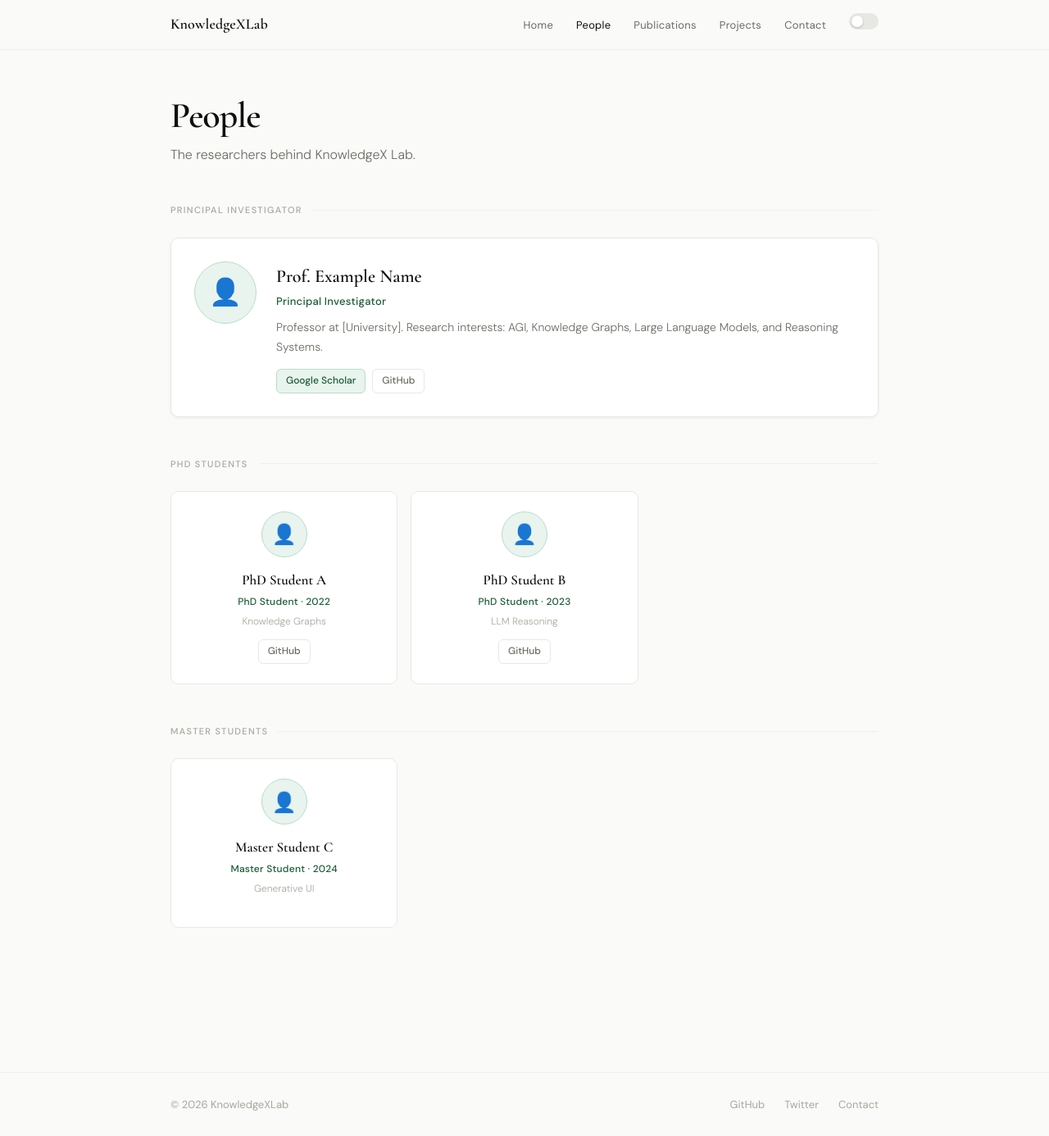
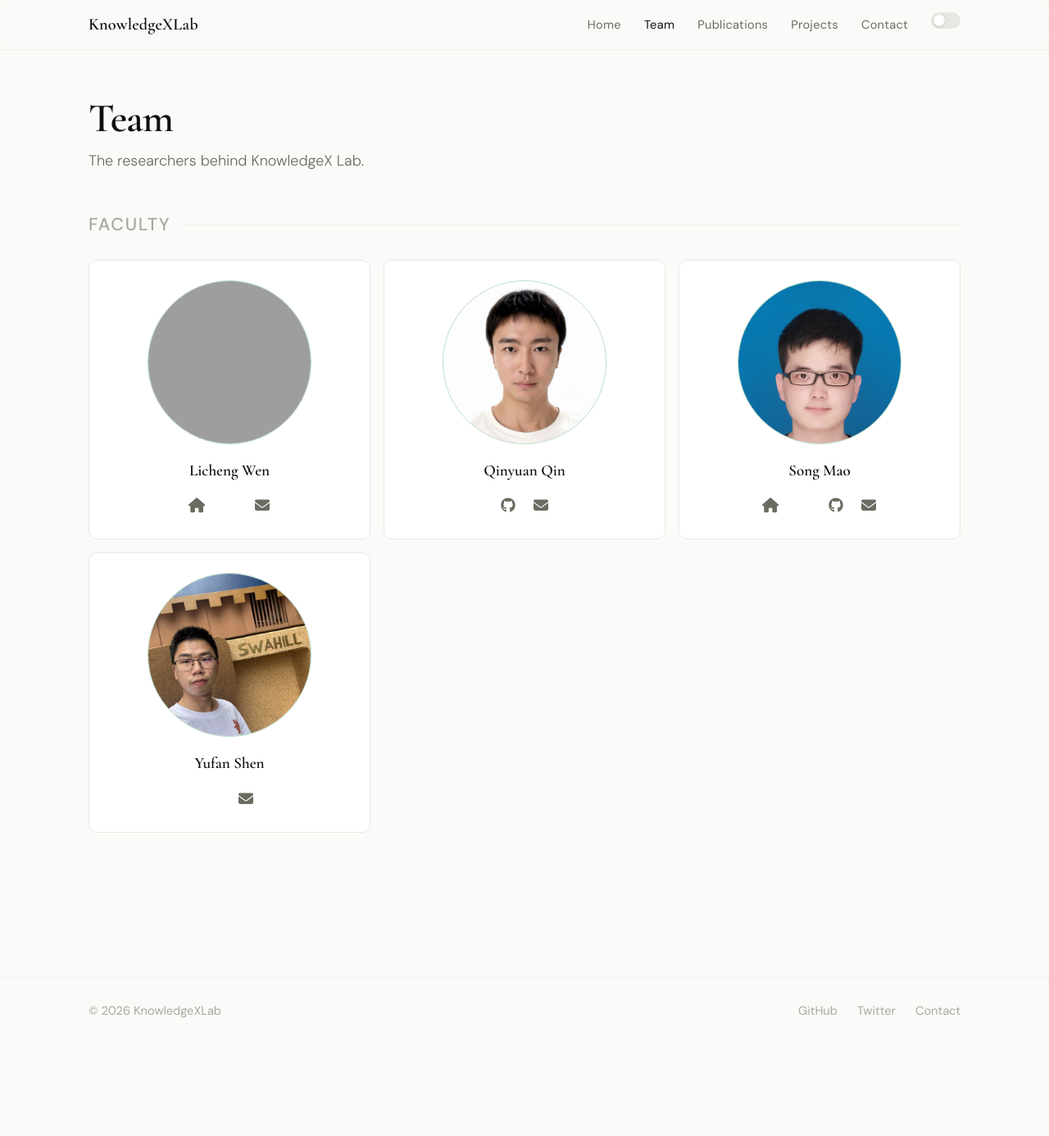
Before and after one commit to KnowledgeXLab/KnowledgeXLab.github.io, a Jekyll site: the page built from people.md, in a window 1280 px wide and 1386 px high. Shown: the whole window at 82% size. Built offline with Jekyll 4.4.1, drawn with Linux system fonts in a browser that asks for light colours; a style sheet for code colours, icons or effects is not loaded; grey boxes are pictures that could not be loaded.

Commit message:
feat: add team members with photos and icon links
- Add 4 faculty members (Licheng Wen, Qinyuan Qin, Song Mao, Yufan Shen)
- Copy member photos to assets/images/people/
- Replace text links with Font Awesome / Academicons icon links
- Add Faculty section to Team page; rename People → Team
- Enlarge avatar size to 100px with object-fit cover

Co-Authored-By: Claude Sonnet 4.6 <noreply@anthropic.com>

```diff
--- a/_config.yml
+++ b/_config.yml
@@ -15,7 +15,7 @@ lab_twitter: ""
 nav_links:
   - title: Home
     url: /
-  - title: People
+  - title: Team
     url: /people/
   - title: Publications
     url: /publications/
--- a/_data/people.yml
+++ b/_data/people.yml
@@ -1,40 +1,43 @@
-- name: "Prof. Example Name"
-  role: "Principal Investigator"
-  photo: ""
-  photo_emoji: "👤"
-  bio: "Professor at [University]. Research interests: AGI, Knowledge Graphs, Large Language Models, and Reasoning Systems."
+- name: "Licheng Wen"
+  role: "Faculty"
+  photo: "/assets/images/people/wenlicheng.jpg"
+  bio: ""
+  research: ""
   links:
-    scholar: "https://scholar.google.com/"
-    github: "https://github.com/"
+    homepage: "https://wenlc.cn/"
+    scholar: "https://scholar.google.com/citations?user=RNnjXTkAAAAJ"
+    github: ""
+    email: "wenlicheng@pjlab.org.cn"
+
+- name: "Qinyuan Qin"
+  role: "Faculty"
+  photo: "/assets/images/people/qinyuanqin.jpg"
+  bio: ""
+  research: ""
+  links:
     homepage: ""
+    scholar: ""
+    github: "https://github.com/tulongshaonian771"
+    email: "974930108@qq.com"
 
-- name: "PhD Student A"
-  role: "PhD Student"
-  year: 2022
-  photo: ""
-  photo_emoji: "👤"
-  bio: "Knowledge graph completion and lifelong learning."
-  research: "Knowledge Graphs"
+- name: "Song Mao"
+  role: "Faculty"
+  photo: "/assets/images/people/maosong.jpg"
+  bio: ""
+  research: ""
   links:
-    scholar: ""
-    github: "https://github.com/"
+    homepage: "https://maosong.website/"
+    scholar: "https://scholar.google.com/citations?user=BaqGkQQAAAAJ"
+    github: "https://github.com/MaoSong2022"
+    email: "maosong@pjlab.org.cn"
 
-- name: "PhD Student B"
-  role: "PhD Student"
-  year: 2023
-  photo: ""
-  photo_emoji: "👤"
-  bio: "LLM reasoning and chain-of-thought prompting."
-  research: "LLM Reasoning"
+- name: "Yufan Shen"
+  role: "Faculty"
+  photo: "/assets/images/people/shenyufan.jpg"
+  bio: ""
+  research: ""
   links:
-    github: "https://github.com/"
-
-- name: "Master Student C"
-  role: "Master Student"
-  year: 2024
-  photo: ""
-  photo_emoji: "👤"
-  bio: "Generative UI and human-agent interaction."
-  research: "Generative UI"
-  links:
+    homepage: ""
+    scholar: "https://scholar.google.com/citations?user=BnGLjlgAAAAJ&hl=zh-CN"
     github: ""
+    email: "shenyfzju@gmail.com"
--- a/_layouts/default.html
+++ b/_layouts/default.html
@@ -9,6 +9,8 @@
   <link rel="preconnect" href="https://fonts.gstatic.com" crossorigin>
   <link href="https://fonts.googleapis.com/css2?family=Cormorant+Garamond:ital,wght@0,400;0,500;0,600;0,700;1,400;1,500&family=DM+Sans:ital,opsz,wght@0,9..40,300;0,9..40,400;0,9..40,500;0,9..40,600;1,9..40,300&display=swap" rel="stylesheet">
   <link rel="stylesheet" href="{{ '/assets/css/main.css' | relative_url }}">
+  <link rel="stylesheet" href="https://cdnjs.cloudflare.com/ajax/libs/font-awesome/6.5.1/css/all.min.css">
+  <link rel="stylesheet" href="https://cdn.jsdelivr.net/gh/jpswalsh/academicons@1/css/academicons.min.css">
   <script src="{{ '/assets/js/theme.js' | relative_url }}"></script>
   {% seo %}
 </head>
--- a/assets/css/main.css
+++ b/assets/css/main.css
@@ -48,7 +48,7 @@
 
 /* ── Reset & Base ── */
 *, *::before, *::after { box-sizing: border-box; margin: 0; padding: 0; }
-html { font-size: 16px; scroll-behavior: smooth; }
+html { font-size: 18px; scroll-behavior: smooth; }
 
 body {
   font-family: var(--font-body);
@@ -67,7 +67,7 @@ a:hover { text-decoration: none; }
 img { max-width: 100%; height: auto; display: block; }
 
 /* ── Layout ── */
-.container { max-width: 920px; margin: 0 auto; padding: 0 28px; }
+.container { max-width: 1120px; margin: 0 auto; padding: 0 28px; }
 .page-content { padding: 56px 0 96px; }
 
 /* ── Page load animation ── */
@@ -157,9 +157,9 @@ img { max-width: 100%; height: auto; display: block; }
 /* ── Section label ── */
 .section-label {
   display: flex; align-items: center; gap: 12px;
-  font-size: 0.6875rem;
+  font-size: 1.2rem;
   font-weight: 500;
-  letter-spacing: 0.12em;
+  letter-spacing: 0.08em;
   text-transform: uppercase;
   color: var(--text-muted);
   margin-bottom: 24px;
@@ -224,34 +224,54 @@ img { max-width: 100%; height: auto; display: block; }
   /* Full-bleed: break out of .container's max-width and extend behind nav */
   width: 100vw;
   margin-left: calc(-50vw + 50%);
-  margin-top: -116px;         /* offset nav (60px) + page-content padding (56px) */
+  margin-top: -116px;
   min-height: 100vh;
   display: flex;
-  align-items: center;
+  align-items: flex-start;
   position: relative;
-  background: center / cover no-repeat;
+  overflow: hidden;
 }
 
-/* Overlay so text stays readable over the image */
+/* Overlay fades in as image expands — opacity driven by JS via --overlay-opacity */
 .hero::before {
   content: '';
   position: absolute;
   inset: 0;
-  background: rgba(250, 250, 248, 0.3);
-  z-index: 0;
+  background: rgba(250, 250, 248, 0.32);
+  z-index: 1;
+  opacity: var(--overlay-opacity, 0);
+  pointer-events: none;
 }
 [data-theme="dark"] .hero::before {
-  background: rgba(12, 12, 10, 0.62);
+  background: rgba(12, 12, 10, 0.60);
 }
 
-/* Constrain text back to container width */
+/* Right-side image panel — JS animates to full-screen */
+.hero-img-wrap {
+  position: absolute;
+  right: 0;
+  overflow: hidden;
+  pointer-events: none;
+  z-index: 0;
+  border-radius: var(--radius-lg);
+  background: linear-gradient(145deg, var(--accent) 0%, var(--accent-mid) 60%, var(--accent-light) 100%);
+}
+
+.hero-bg-img {
+  width: 100%; height: 100%;
+  object-fit: cover;
+  object-position: center;
+  display: block;
+}
+
+/* Constrain text to container width — padding-right set by JS */
 .hero-inner {
   position: relative;
-  z-index: 1;
+  z-index: 2;
   width: 100%;
-  max-width: 920px;
+  max-width: 1120px;
   margin: 0 auto;
-  padding: 196px 28px 60px; /* 60px nav + 56px page-content padding + 80px design space */
+  padding: 400px 28px 60px;
 }
 
 .hero h1 {
@@ -452,12 +472,15 @@ img { max-width: 100%; height: auto; display: block; }
 }
 .person-card:hover { box-shadow: var(--shadow-md); transform: translateY(-2px); }
 .person-card .avatar {
-  width: 56px; height: 56px; border-radius: 50%;
-  margin: 0 auto 14px;
+  width: 200px; height: 200px; border-radius: 50%;
+  margin: 0 auto 16px;
   background: var(--accent-light);
   border: 1px solid var(--accent-border);
   display: flex; align-items: center; justify-content: center;
   font-size: 1.5rem; overflow: hidden;
+}
+.person-card .avatar img {
+  width: 100%; height: 100%; object-fit: cover; object-position: center top;
 }
 .person-card h3 {
   font-family: var(--font-display);
@@ -474,6 +497,19 @@ img { max-width: 100%; height: auto; display: block; }
   color: var(--text-muted); margin-bottom: 12px;
 }
 .person-card .person-links { justify-content: center; }
+
+/* Icon links (people page) */
+.icon-link {
+  display: inline-flex; align-items: center; justify-content: center;
+  width: 32px; height: 32px;
+  border-radius: 50%;
+  color: var(--text-secondary);
+  font-size: 1rem;
+  text-decoration: none;
+  transition: color 0.15s, background 0.15s;
+}
+.icon-link:hover { color: var(--accent); background: var(--accent-light); }
+.icon-link .ai { font-size: 1.05rem; }
 
 /* ── PUBLICATIONS PAGE ── */
 .filter-bar { display: flex; gap: 6px; flex-wrap: wrap; margin-bottom: 12px; }
@@ -617,7 +653,8 @@ img { max-width: 100%; height: auto; display: block; }
 @media (max-width: 640px) {
   .container { padding: 0 20px; }
   .hero h1 { font-size: 2.25rem; }
-  .hero-inner { padding: 108px 20px 48px; } /* 60px nav + 48px */
+  .hero-img-wrap { display: none; }
+  .hero-inner { padding: 108px 20px 48px; }
   .research-grid { grid-template-columns: 1fr; gap: 1px; }
   .people-grid { grid-template-columns: repeat(2, 1fr); }
   .projects-grid { grid-template-columns: 1fr; }
--- a/people.md
+++ b/people.md
@@ -1,10 +1,10 @@
 ---
 layout: default
-title: People
+title: Team
 description: Meet the KnowledgeXLab team — faculty, PhD students, and master students.
 ---
 
-<h1 class="page-title">People</h1>
+<h1 class="page-title">Team</h1>
 <p class="page-subtitle">The researchers behind KnowledgeX Lab.</p>
 
 <!-- Principal Investigator -->
@@ -24,17 +24,55 @@ description: Meet the KnowledgeXLab team — faculty, PhD students, and master s
     <div class="role">{{ pi.role }}</div>
     <div class="bio">{{ pi.bio }}</div>
     <div class="person-links">
+      {% if pi.links.homepage and pi.links.homepage != "" %}
+        <a href="{{ pi.links.homepage }}" class="icon-link" target="_blank" rel="noopener" title="Homepage"><i class="fas fa-house"></i></a>
+      {% endif %}
       {% if pi.links.scholar and pi.links.scholar != "" %}
-        <a href="{{ pi.links.scholar }}" class="person-link scholar" target="_blank" rel="noopener">Google Scholar</a>
+        <a href="{{ pi.links.scholar }}" class="icon-link" target="_blank" rel="noopener" title="Google Scholar"><i class="ai ai-google-scholar"></i></a>
       {% endif %}
       {% if pi.links.github and pi.links.github != "" %}
-        <a href="{{ pi.links.github }}" class="person-link" target="_blank" rel="noopener">GitHub</a>
+        <a href="{{ pi.links.github }}" class="icon-link" target="_blank" rel="noopener" title="GitHub"><i class="fab fa-github"></i></a>
       {% endif %}
-      {% if pi.links.homepage and pi.links.homepage != "" %}
-        <a href="{{ pi.links.homepage }}" class="person-link" target="_blank" rel="noopener">Homepage</a>
+      {% if pi.links.email and pi.links.email != "" %}
+        <a href="mailto:{{ pi.links.email }}" class="icon-link" title="Email"><i class="fas fa-envelope"></i></a>
       {% endif %}
     </div>
   </div>
+</div>
+{% endif %}
+
+<!-- Faculty -->
+{% assign faculty = site.data.people | where: "role", "Faculty" %}
+{% if faculty.size > 0 %}
+<div class="section-label">Faculty</div>
+<div class="people-grid">
+  {% for person in faculty %}
+  <div class="person-card">
+    <div class="avatar">
+      {% if person.photo and person.photo != "" %}
+        <img src="{{ person.photo | relative_url }}" alt="{{ person.name }}">
+      {% else %}
+        {{ person.photo_emoji | default: "👤" }}
+      {% endif %}
+    </div>
+    <h3>{{ person.name }}</h3>
+    {% if person.research %}<div class="research">{{ person.research }}</div>{% endif %}
+    <div class="person-links">
+      {% if person.links.homepage and person.links.homepage != "" %}
+        <a href="{{ person.links.homepage }}" class="icon-link" target="_blank" rel="noopener" title="Homepage"><i class="fas fa-house"></i></a>
+      {% endif %}
+      {% if person.links.scholar and person.links.scholar != "" %}
+        <a href="{{ person.links.scholar }}" class="icon-link" target="_blank" rel="noopener" title="Google Scholar"><i class="ai ai-google-scholar"></i></a>
+      {% endif %}
+      {% if person.links.github and person.links.github != "" %}
+        <a href="{{ person.links.github }}" class="icon-link" target="_blank" rel="noopener" title="GitHub"><i class="fab fa-github"></i></a>
+      {% endif %}
+      {% if person.links.email and person.links.email != "" %}
+        <a href="mailto:{{ person.links.email }}" class="icon-link" title="Email"><i class="fas fa-envelope"></i></a>
+      {% endif %}
+    </div>
+  </div>
+  {% endfor %}
 </div>
 {% endif %}
 
@@ -56,11 +94,17 @@ description: Meet the KnowledgeXLab team — faculty, PhD students, and master s
     <div class="role">{{ person.role }}{% if person.year %} · {{ person.year }}{% endif %}</div>
     {% if person.research %}<div class="research">{{ person.research }}</div>{% endif %}
     <div class="person-links">
+      {% if person.links.homepage and person.links.homepage != "" %}
+        <a href="{{ person.links.homepage }}" class="icon-link" target="_blank" rel="noopener" title="Homepage"><i class="fas fa-house"></i></a>
+      {% endif %}
       {% if person.links.scholar and person.links.scholar != "" %}
-        <a href="{{ person.links.scholar }}" class="person-link scholar" target="_blank" rel="noopener">Scholar</a>
+        <a href="{{ person.links.scholar }}" class="icon-link" target="_blank" rel="noopener" title="Google Scholar"><i class="ai ai-google-scholar"></i></a>
       {% endif %}
       {% if person.links.github and person.links.github != "" %}
-        <a href="{{ person.links.github }}" class="person-link" target="_blank" rel="noopener">GitHub</a>
+        <a href="{{ person.links.github }}" class="icon-link" target="_blank" rel="noopener" title="GitHub"><i class="fab fa-github"></i></a>
+      {% endif %}
+      {% if person.links.email and person.links.email != "" %}
+        <a href="mailto:{{ person.links.email }}" class="icon-link" title="Email"><i class="fas fa-envelope"></i></a>
       {% endif %}
     </div>
   </div>
@@ -86,8 +130,17 @@ description: Meet the KnowledgeXLab team — faculty, PhD students, and master s
     <div class="role">{{ person.role }}{% if person.year %} · {{ person.year }}{% endif %}</div>
     {% if person.research %}<div class="research">{{ person.research }}</div>{% endif %}
     <div class="person-links">
+      {% if person.links.homepage and person.links.homepage != "" %}
+        <a href="{{ person.links.homepage }}" class="icon-link" target="_blank" rel="noopener" title="Homepage"><i class="fas fa-house"></i></a>
+      {% endif %}
+      {% if person.links.scholar and person.links.scholar != "" %}
+        <a href="{{ person.links.scholar }}" class="icon-link" target="_blank" rel="noopener" title="Google Scholar"><i class="ai ai-google-scholar"></i></a>
+      {% endif %}
       {% if person.links.github and person.links.github != "" %}
-        <a href="{{ person.links.github }}" class="person-link" target="_blank" rel="noopener">GitHub</a>
+        <a href="{{ person.links.github }}" class="icon-link" target="_blank" rel="noopener" title="GitHub"><i class="fab fa-github"></i></a>
+      {% endif %}
+      {% if person.links.email and person.links.email != "" %}
+        <a href="mailto:{{ person.links.email }}" class="icon-link" title="Email"><i class="fas fa-envelope"></i></a>
       {% endif %}
     </div>
   </div>
```
Also changed, not shown: assets/images/people/maosong.jpg (added), assets/images/people/qinyuanqin.jpg (added), assets/images/people/shenyufan.jpg (added), information/团队主页-个人信息收集/3.JPEG (added), information/团队主页-个人信息收集/4.JPG (added), information/团队主页-个人信息收集/5.JPEG (added), 5 other files.
